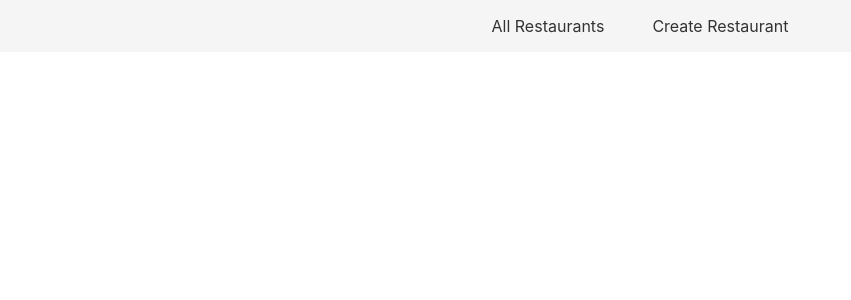
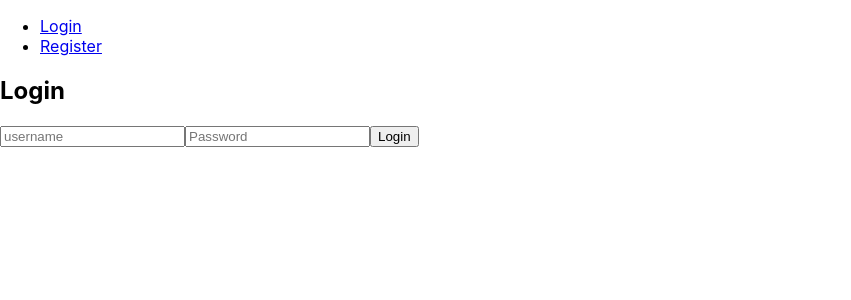
Before and after one commit to bigmosi/crud-frontend, a React (Create React App) app: page /login in a window 1280 px wide. Shown: the top 300 px of the page, without its empty margins (0-851 px from the left). Built offline with nearby package versions, Linux system fonts and the light colour scheme.

Commit message:
handle login and registration

```diff
--- a/src/App.js
+++ b/src/App.js
@@ -1,27 +1,47 @@
-import React from 'react';
-import {
-  BrowserRouter as Router, Routes, Route, useParams,
-} from 'react-router-dom';
+import React, { useState } from 'react';
+import { BrowserRouter as Router, Routes, Route, useParams, Navigate } from 'react-router-dom';
 import Navigation from './components/Navigation';
 import RestaurantList from './components/RestaurantList';
 import RestaurantCreate from './components/RestaurantCreate';
 import RestaurantDetails from './components/RestaurantDetails';
 import RestaurantUpdate from './components/RestaurantUpdate';
 import RestaurantDelete from './components/RestaurantDelete';
+import Login from './components/Login';
+import Register from './components/Register';
 
 function App() {
+  const [isAuthenticated, setIsAuthenticated] = useState(false);
   const { id } = useParams();
+
+  // Function to handle user logout
+  const handleLogout = () => {
+    // In a real application, you would clear the authentication token.
+    // For this example, we'll just set the isAuthenticated state to false directly.
+    setIsAuthenticated(false);
+  };
 
   return (
     <Router>
       <div className="App">
-        <Navigation />
+        <Navigation isAuthenticated={isAuthenticated} onLogout={handleLogout} />
         <Routes>
-          <Route path="/" element={<RestaurantList />} />
-          <Route path="/restaurants/create" element={<RestaurantCreate />} />
-          <Route path="/restaurant/:id" element={<RestaurantDetails id={id} />} />
-          <Route path="/restaurants/:id/edit" element={<RestaurantUpdate />} />
-          <Route path="/restaurants/:id/delete" element={<RestaurantDelete />} />
+          {/* Public Routes */}
+          <Route path="/login" element={<Login onLogin={() => setIsAuthenticated(true)} />} />
+          <Route path="/register" element={<Register />} />
+
+          {/* Private Routes */}
+          {isAuthenticated ? (
+            <>
+              <Route path="/" element={<RestaurantList />} />
+              <Route path="/restaurants/create" element={<RestaurantCreate />} />
+              <Route path="/restaurant/:id" element={<RestaurantDetails id={id} />} />
+              <Route path="/restaurants/:id/edit" element={<RestaurantUpdate />} />
+              <Route path="/restaurants/:id/delete" element={<RestaurantDelete />} />
+            </>
+          ) : (
+            // Redirect unauthorized users to login page
+            <Route path="*" element={<Navigate to="/login" />} />
+          )}
         </Routes>
       </div>
     </Router>
--- /dev/null
+++ b/src/components/Login.js
@@ -0,0 +1,66 @@
+import React, { useState } from 'react';
+import axios from 'axios';
+import { useNavigate } from 'react-router';
+
+const Login = ({ onLogin }) => {
+  const [username, setUsername] = useState('');
+  const [password, setPassword] = useState('');
+  const [loading, setLoading] = useState(false);
+  const [error, setError] = useState('');
+  const navigate = useNavigate();
+
+  const handleLogin = async (e) => {
+    e.preventDefault();
+    setLoading(true);
+    setError('');
+
+    try {
+      const response = await axios.post('http://localhost:8080/users/login', {
+        username,
+        password,
+      });
+
+      const { token } = response.data;
+      console.log('Login successful');
+
+      // Save the token in local storage before redirecting
+      localStorage.setItem('token', token);
+
+      // Call the onLogin prop to update isAuthenticated in App.js
+      onLogin();
+
+      // Redirect to the homepage after successful login
+      navigate('/');
+    } catch (error) {
+      setError('Invalid email or password');
+    } finally {
+      setLoading(false);
+    }
+  };
+
+  return (
+    <div>
+      <h2>Login</h2>
+      <form onSubmit={handleLogin}>
+        <input
+          type="username"
+          placeholder="username"
+          value={username}
+          onChange={(e) => setUsername(e.target.value)}
+        />
+        <input
+          type="password"
+          placeholder="Password"
+          value={password}
+          onChange={(e) => setPassword(e.target.value)}
+        />
+        <button type="submit" disabled={loading}>
+          {loading ? 'Logging In...' : 'Login'}
+        </button>
+        {error && <p style={{ color: 'red' }}>{error}</p>}
+      </form>
+    </div>
+  );
+};
+
+export default Login;
--- a/src/components/Navigation.js
+++ b/src/components/Navigation.js
@@ -1,64 +1,38 @@
 import React from 'react';
 import { Link } from 'react-router-dom';
-import styled from 'styled-components';
 
-const NavContainer = styled.nav`
-  background-color: #f5f5f5;
-  padding: 1rem;
-`;
-
-const NavList = styled.ul`
-  list-style: none;
-  display: flex;
-  justify-content: center;
-  align-items: center;
-  margin: 0;
-  padding: 0;
-`;
-
-const NavItem = styled.li`
-  margin: 0 0.5rem;
-
-  &:first-child {
-    margin-left: 0;
-  }
-
-  &:last-child {
-    margin-right: 0;
-  }
-`;
-
-const NavLink = styled(Link)`
-  color: #333;
-  text-decoration: none;
-  padding: 0.5rem 1rem;
-
-  &:hover {
-    background-color: #eee;
-  }
-
-  &.active {
-    background-color: #ddd;
-    font-weight: bold;
-  }
-`;
-
-const Navigation = () => (
-  <NavContainer>
-    <NavList>
-      <NavItem>
-        <NavLink to="/" exact activeClassName="active">
-          All Restaurants
-        </NavLink>
-      </NavItem>
-
-      <NavItem>
-        <NavLink to="/restaurants/create" activeClassName="active">
-          Create Restaurant
-        </NavLink>
-      </NavItem>
-    </NavList>
-  </NavContainer>
-);
+const Navigation = ({ isAuthenticated, onLogout }) => {
+  return (
+    <nav>
+      <ul>
+        {isAuthenticated ? (
+          <>
+            <li>
+              <Link to="/">Home</Link>
+            </li>
+            <li>
+              <Link to="/restaurants/create">Create Restaurant</Link>
+            </li>
+            <li>
+              <Link to="/restaurants">List of Restaurants</Link>
+            </li>
+            <li>
+              <button onClick={onLogout}>Logout</button>
+            </li>
+          </>
+        ) : (
+          <>
+            <li>
+              <Link to="/login">Login</Link>
+            </li>
+            <li>
+              <Link to="/register">Register</Link>
+            </li>
+          </>
+        )}
+      </ul>
+    </nav>
+  );
+};
 
 export default Navigation;
--- /dev/null
+++ b/src/components/Register.js
@@ -0,0 +1,61 @@
+import React, { useState } from 'react';
+import axios from 'axios';
+
+const Register = () => {
+  const [username, setUsername] = useState('');
+  const [password, setPassword] = useState('');
+  const [loading, setLoading] = useState(false);
+  const [error, setError] = useState('');
+
+  const handleRegister = async (e) => {
+    e.preventDefault();
+
+    setLoading(true);
+    setError('');
+
+    try {
+      const response = await axios.post('http://localhost:8080/users/signup', {
+        username,
+        password,
+      });
+
+      const { message } = response.data;
+      console.log(message); // User registered successfully
+
+      // Optionally, you can redirect the user to the login page after successful registration
+      // You may use history.push('/login') or any other navigation method
+      // to redirect to the login page.
+
+    } catch (error) {
+      setError('Error occurred during registration');
+    } finally {
+      setLoading(false);
+    }
+  };
+
+  return (
+    <div>
+      <h2>Register</h2>
+      <form onSubmit={handleRegister}>
+        <input
+          type="text"
+          placeholder="username"
+          value={username}
+          onChange={(e) => setUsername(e.target.value)}
+        />
+        <input
+          type="password"
+          placeholder="Password"
+          value={password}
+          onChange={(e) => setPassword(e.target.value)}
+        />
+        <button type="submit" disabled={loading}>
+          {loading ? 'Registering...' : 'Register'}
+        </button>
+        {error && <p style={{ color: 'red' }}>{error}</p>}
+      </form>
+    </div>
+  );
+};
+
+export default Register;
--- a/src/components/RestaurantCreate.js
+++ b/src/components/RestaurantCreate.js
@@ -84,8 +84,15 @@ function RestaurantCreate() {
       formData.append('cuisineType', cuisineType);
       formData.append('location', location);
       formData.append('image', image);
+
+      const token = localStorage.getItem('token');
       axios
-        .post('http://localhost:8080/api/v1/restaurants', formData)
+        .post('http://localhost:8080/restaurants', formData, {
+          headers: {
+            Authorization: `Bearer ${token}`,
+            'Content-Type': 'multipart/form-data', // Set the content type to multipart/form-data for file upload
+          },
+        })
         .then((data) => {
           console.log('Restaurant created:', data);
           navigate('/');
--- a/src/components/RestaurantList.js
+++ b/src/components/RestaurantList.js
@@ -8,7 +8,7 @@ function RestaurantList() {
   const [restaurants, setRestaurants] = useState([]);
 
   useEffect(() => {
-    axios.get('http://localhost:8080/api/v1/restaurants/')
+    axios.get('http://localhost:8080/restaurants/')
       .then((response) => {
         setRestaurants(response.data);
       })
```
Also changed, not shown: src/components/AuthRoute.js (added, +13 -0 lines).
